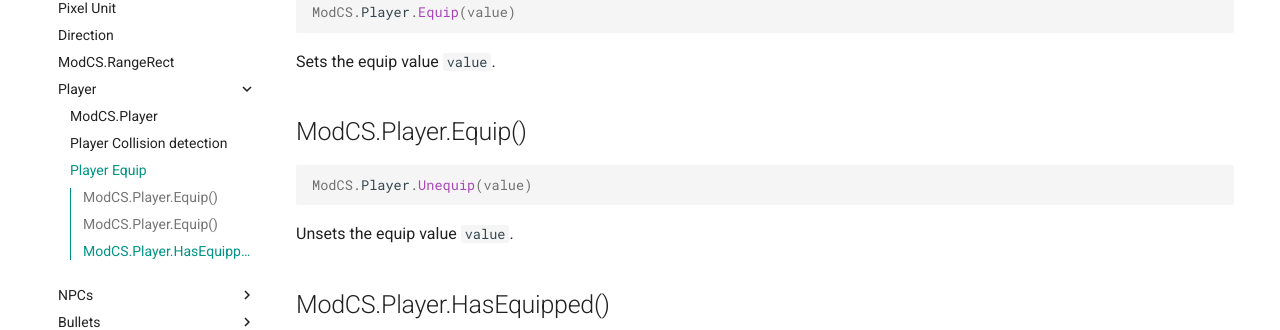
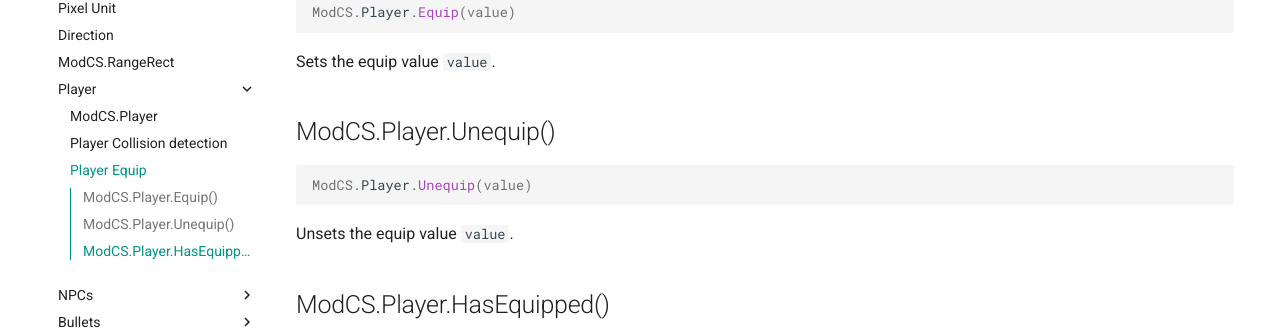
Before and after one commit to modcavestory/modcavestory.github.io, an MkDocs documentation site: the page built from docs/api/objects/player/equip.md, in a window 1280 px wide and 900 px high, scrolled down 560 px. Shown: the part 412-742 px from the top of the window. Built offline with MkDocs 1.6.1 and Material for MkDocs 9.7.7, drawn with Linux system fonts in a browser that asks for light colours.

Commit message:
racist mode

````diff
--- a/docs/api/objects/player/equip.md
+++ b/docs/api/objects/player/equip.md
@@ -25,7 +25,7 @@ ModCS.Player.Equip(value)
 
 Sets the equip value `value`.
 
-## ModCS.Player.Equip()
+## ModCS.Player.Unequip()
 
 ```lua
 ModCS.Player.Unequip(value)
````
